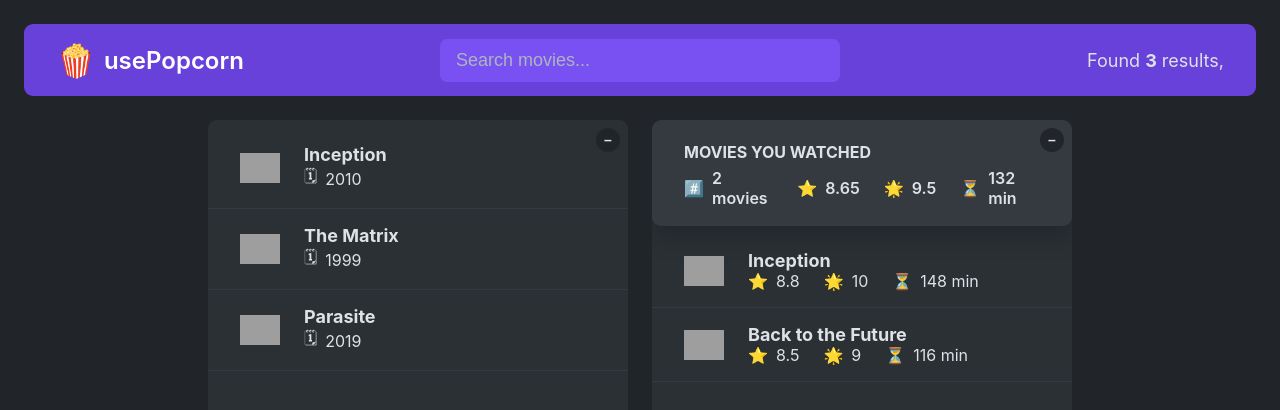
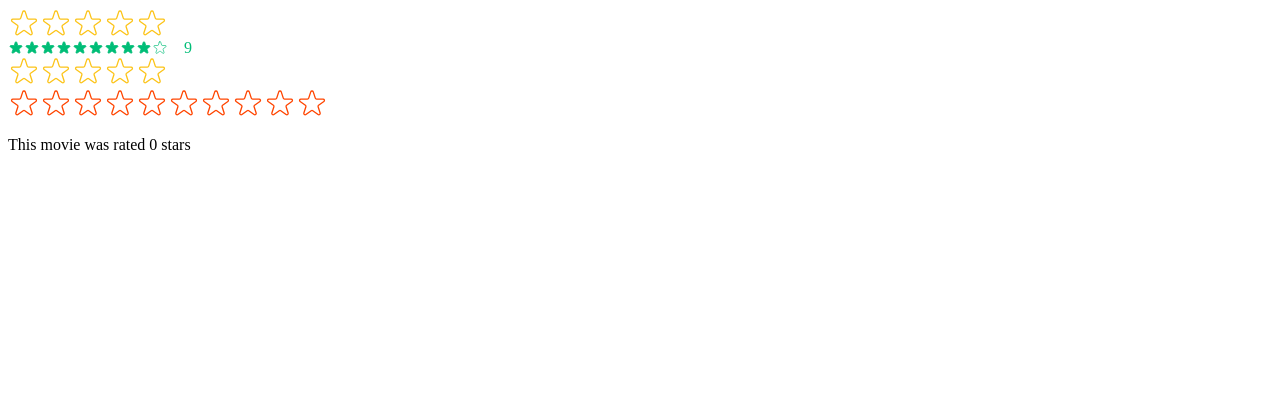
Before and after one commit to abid982/usepopcorn, a React (Create React App) app: page / in a window 1280 px wide. Shown: the top 410 px of the page. Built offline with nearby package versions, Linux system fonts and the light colour scheme; grey boxes are pictures that could not be loaded.

Commit message:
Built reusable star component

```diff
--- /dev/null
+++ b/src/StarRating.js
@@ -0,0 +1,149 @@
+import { useState } from 'react';
+import PropTypes from 'prop-types';
+
+const containerStyle = {
+  display: 'flex',
+  alignItems: 'center',
+  gap: '16px',
+};
+
+const starContainerStyle = {
+  display: 'flex',
+};
+
+StarRating.propTypes = {
+  // maxRating: PropTypes.number.isRequired,
+  maxRating: PropTypes.number,
+  color: PropTypes.string,
+  size: PropTypes.number,
+  messages: PropTypes.array,
+  className: PropTypes.string,
+  defaultRating: PropTypes.number,
+  onSetRating: PropTypes.func,
+};
+export default function StarRating({
+  maxRating = 5,
+  color = '#fcc419',
+  size = 48,
+  className = '',
+  messages = [],
+  defaultRating = 0,
+  onSetRating,
+}) {
+  // const [rating, setRating] = useState(0);
+  const [rating, setRating] = useState(defaultRating);
+  const [tempRating, setTempRating] = useState(0);
+
+  function handleRating(rating) {
+    setRating(rating);
+
+    onSetRating(rating);
+  }
+
+  const textStyle = {
+    lineHeight: '1',
+    margin: '0',
+    color,
+    fontSize: `${size / 1.5}px`,
+  };
+
+  return (
+    <div style={containerStyle} className={className}>
+      <div style={starContainerStyle}>
+        {Array.from({ length: maxRating }, (_, i) => (
+          <Star
+            key={i}
+            onRate={() => handleRating(i + 1)}
+            onHoverIn={() => setTempRating(i + 1)}
+            onHoverOut={() => setTempRating(0)}
+            full={tempRating ? tempRating >= i + 1 : rating >= i + 1}
+            color={color}
+            size={size}
+          />
+        ))}
+      </div>
+      <p style={textStyle}>
+        {messages.length === maxRating
+          ? messages[tempRating ? tempRating - 1 : rating - 1]
+          : tempRating || rating || ''}
+      </p>
+    </div>
+  );
+}
+
+function Star({ onRate, full, onHoverIn, onHoverOut, color, size }) {
+  const starStyle = {
+    width: `${size / 1.5}px`,
+    height: `${size / 1.5}px`,
+    display: 'block',
+    cursor: 'pointer',
+  };
+
+  return (
+    <span
+      role="button"
+      style={starStyle}
+      onClick={onRate}
+      onMouseEnter={() => onHoverIn()}
+      onMouseLeave={() => onHoverOut()}
+    >
+      {full ? (
+        <svg
+          xmlns="http://www.w3.org/2000/svg"
+          viewBox="0 0 20 20"
+          fill={color}
+          stroke={color}
+        >
+          <path d="M9.049 2.927c.3-.921 1.603-.921 1.902 0l1.07 3.292a1 1 0 00.95.69h3.462c.969 0 1.371 1.24.588 1.81l-2.8 2.034a1 1 0 00-.364 1.118l1.07 3.292c.3.921-.755 1.688-1.54 1.118l-2.8-2.034a1 1 0 00-1.175 0l-2.8 2.034c-.784.57-1.838-.197-1.539-1.118l1.07-3.292a1 1 0 00-.364-1.118L2.98 8.72c-.783-.57-.38-1.81.588-1.81h3.461a1 1 0 00.951-.69l1.07-3.292z" />
+        </svg>
+      ) : (
+        <svg
+          xmlns="http://www.w3.org/2000/svg"
+          fill="none"
+          viewBox="0 0 24 24"
+          stroke={color}
+        >
+          <path
+            strokeLinecap="round"
+            strokeLinejoin="round"
+            strokeWidth="{2}"
+            d="M11.049 2.927c.3-.921 1.603-.921 1.902 0l1.519 4.674a1 1 0 00.95.69h4.915c.969 0 1.371 1.24.588 1.81l-3.976 2.888a1 1 0 00-.363 1.118l1.518 4.674c.3.922-.755 1.688-1.538 1.118l-3.976-2.888a1 1 0 00-1.176 0l-3.976 2.888c-.783.57-1.838-.197-1.538-1.118l1.518-4.674a1 1 0 00-.363-1.118l-3.976-2.888c-.784-.57-.38-1.81.588-1.81h4.914a1 1 0 00.951-.69l1.519-4.674z"
+          />
+        </svg>
+      )}
+    </span>
+  );
+}
+
+/*
+FULL STAR
+
+<svg
+  xmlns="http://www.w3.org/2000/svg"
+  viewBox="0 0 20 20"
+  fill="#000"
+  stroke="#000"
+>
+  <path
+    d="M9.049 2.927c.3-.921 1.603-.921 1.902 0l1.07 3.292a1 1 0 00.95.69h3.462c.969 0 1.371 1.24.588 1.81l-2.8 2.034a1 1 0 00-.364 1.118l1.07 3.292c.3.921-.755 1.688-1.54 1.118l-2.8-2.034a1 1 0 00-1.175 0l-2.8 2.034c-.784.57-1.838-.197-1.539-1.118l1.07-3.292a1 1 0 00-.364-1.118L2.98 8.72c-.783-.57-.38-1.81.588-1.81h3.461a1 1 0 00.951-.69l1.07-3.292z"
+  />
+</svg>
+
+
+EMPTY STAR
+
+<svg
+  xmlns="http://www.w3.org/2000/svg"
+  fill="none"
+  viewBox="0 0 24 24"
+  stroke="#000"
+>
+  <path
+    strokeLinecap="round"
+    strokeLinejoin="round"
+    strokeWidth="{2}"
+    d="M11.049 2.927c.3-.921 1.603-.921 1.902 0l1.519 4.674a1 1 0 00.95.69h4.915c.969 0 1.371 1.24.588 1.81l-3.976 2.888a1 1 0 00-.363 1.118l1.518 4.674c.3.922-.755 1.688-1.538 1.118l-3.976-2.888a1 1 0 00-1.176 0l-3.976 2.888c-.783.57-1.838-.197-1.538-1.118l1.518-4.674a1 1 0 00-.363-1.118l-3.976-2.888c-.784-.57-.38-1.81.588-1.81h4.914a1 1 0 00.951-.69l1.519-4.674z"
+  />
+</svg>
+
+*/
--- a/src/index.js
+++ b/src/index.js
@@ -1,11 +1,40 @@
-import React from 'react';
+import React, { useState } from 'react';
 import ReactDOM from 'react-dom/client';
-import './index.css';
-import App from './App';
+// import './index.css';
+// import App from './App';
+import StarRating from './StarRating';
+
+function Test() {
+  const [movieRating, setMovieRating] = useState(0);
+  return (
+    <div>
+      <StarRating
+        color="orangered"
+        maxRating={10}
+        onSetRating={setMovieRating}
+      />
+      <p>This movie was rated {movieRating} stars</p>
+    </div>
+  );
+}
 
 const root = ReactDOM.createRoot(document.getElementById('root'));
 root.render(
   <React.StrictMode>
-    <App />
+    {/* <App /> */}
+    <StarRating
+      maxRating={5}
+      className="test"
+      messages={['Terrible', 'Bad', 'Okay', 'Good', 'Amazing']}
+    />
+    <StarRating
+      maxRating={10}
+      size={24}
+      color="#00BD77"
+      className="test"
+      defaultRating={9}
+    />
+    <StarRating />
+    <Test />
   </React.StrictMode>
 );
```
